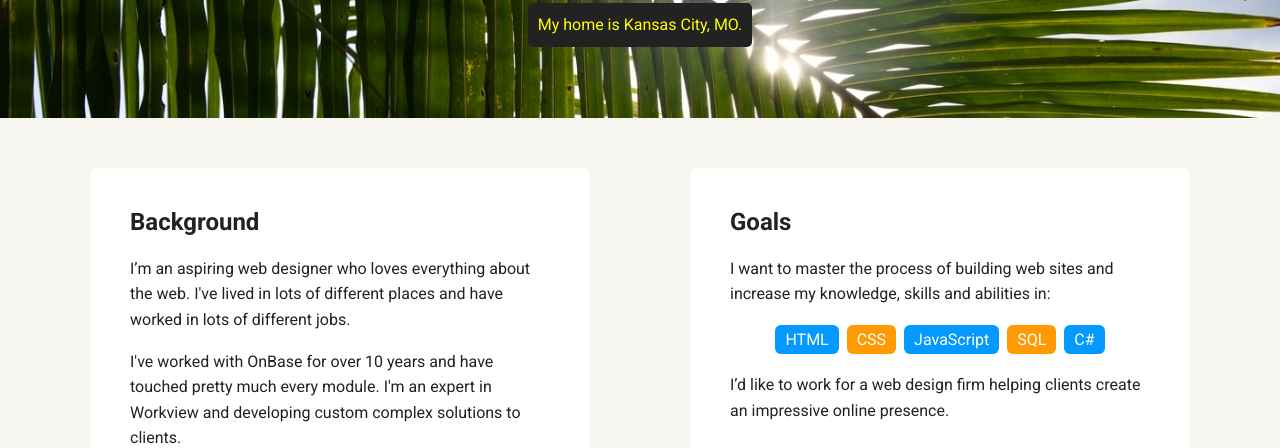
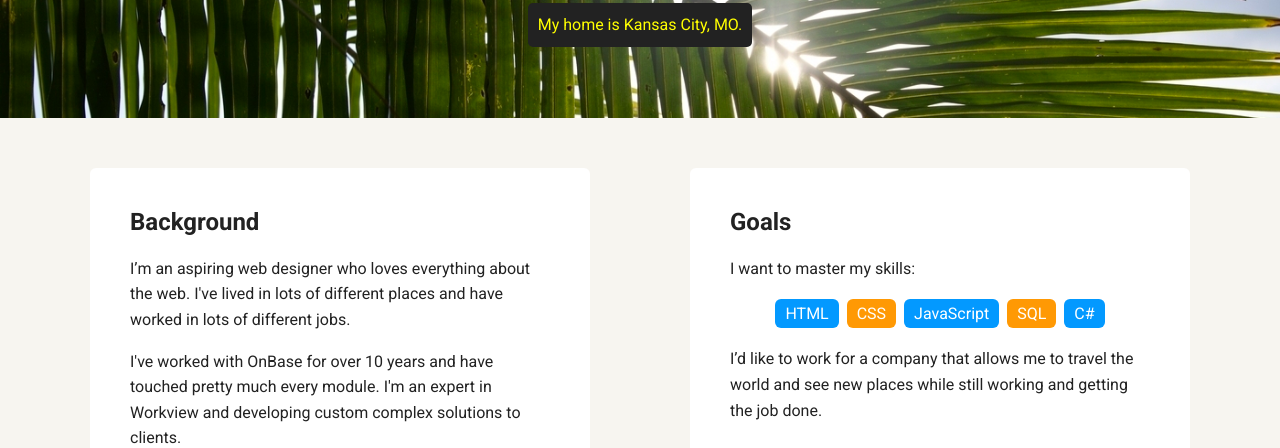
Before and after one commit to schmay33/Personal-Profile-Page-TD1, a plain HTML site: page index.html in a window 1280 px wide. Shown: the part 352-800 px from the top of the page. Drawn offline with Linux system fonts and the light colour scheme; a web font is replaced by a local one.

Commit message:
Updated text

```diff
--- a/index.html
+++ b/index.html
@@ -33,7 +33,7 @@
 
       <article class="card">
         <h2>Goals</h2>
-        <p>I want to master the process of building web sites and increase my knowledge, skills and abilities in:</p>
+        <p>I want to master my skills:</p>
         <ul class="skills">
           <li>HTML</li>
           <li>CSS</li>
@@ -41,7 +41,7 @@
           <li>SQL</li>
           <li>C#</li>
         </ul>
-        <p>I’d like to work for a web design firm helping clients create an impressive online presence.</p>
+        <p>I’d like to work for a company that allows me to travel the world and see new places while still working and getting the job done.</p>
       </article>
 
     </main>
```
